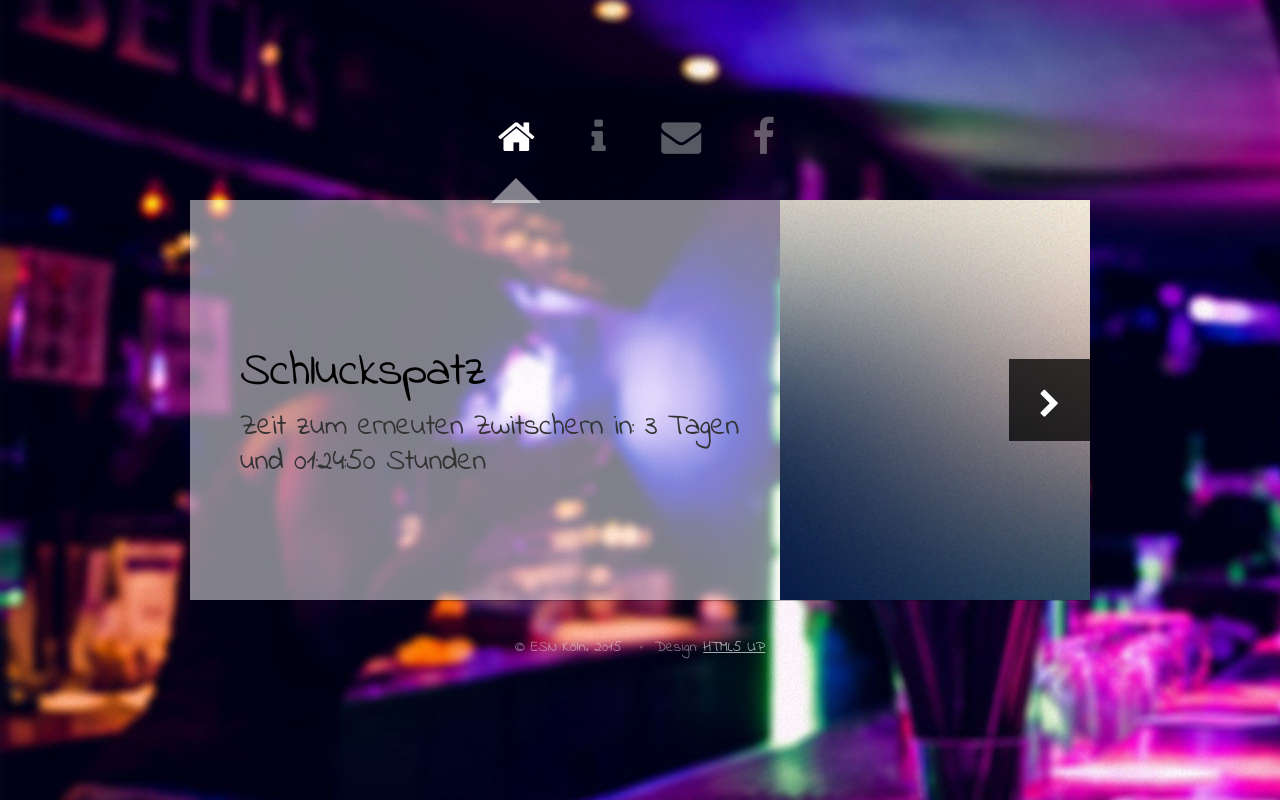
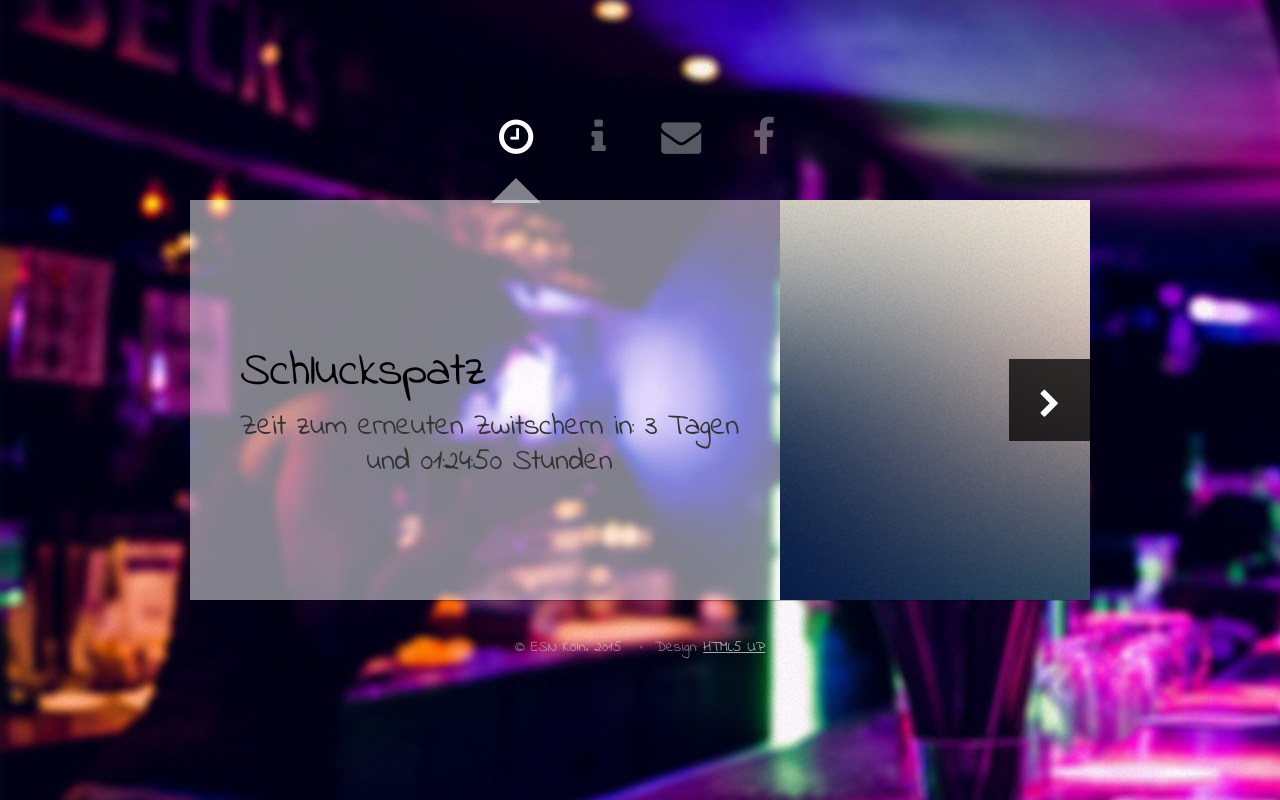
Before and after one commit to pascalwhoop/ESN_Schluckspatz_Page, a website: page public/index.html in a window 1280 px wide. Drawn offline with Linux system fonts and the light colour scheme.

Commit message:
small style fix

```diff
--- a/public/assets/css/main.css
+++ b/public/assets/css/main.css
@@ -237,6 +237,7 @@
 
 	header > p {
 		color: rgb(50,50,50);
+		text-align: center;
 	}
 
 /* Image */
--- a/public/index.html
+++ b/public/index.html
@@ -23,7 +23,7 @@
 
     <!-- Nav -->
     <nav id="nav">
-        <a href="#me" class="icon fa-home active"><span>Home</span></a>
+        <a href="#me" class="icon fa-clock-o active"><span>Home</span></a>
         <a href="#work" class="icon fa-info"><span>Work</span></a>
         <a href="#contact" class="icon fa-envelope"><span>Contact</span></a>
         <a href="https://www.facebook.com/esn.koeln" target="_blank" class="icon fa-facebook"><span>Facebook</span></a>
@@ -40,7 +40,6 @@
                 <p>Zeit zum erneuten Zwitschern in: {{getDaysTillParty()}} Tagen <br>und {{timeOfNextParty()|date:
                     'HH:mm:ss'}} Stunden</p>
 
-                <p></p>
             </header>
             <a href="#work" class="jumplink pic">
                 <span class="arrow icon fa-chevron-right"><span>See my work</span></span>
```
